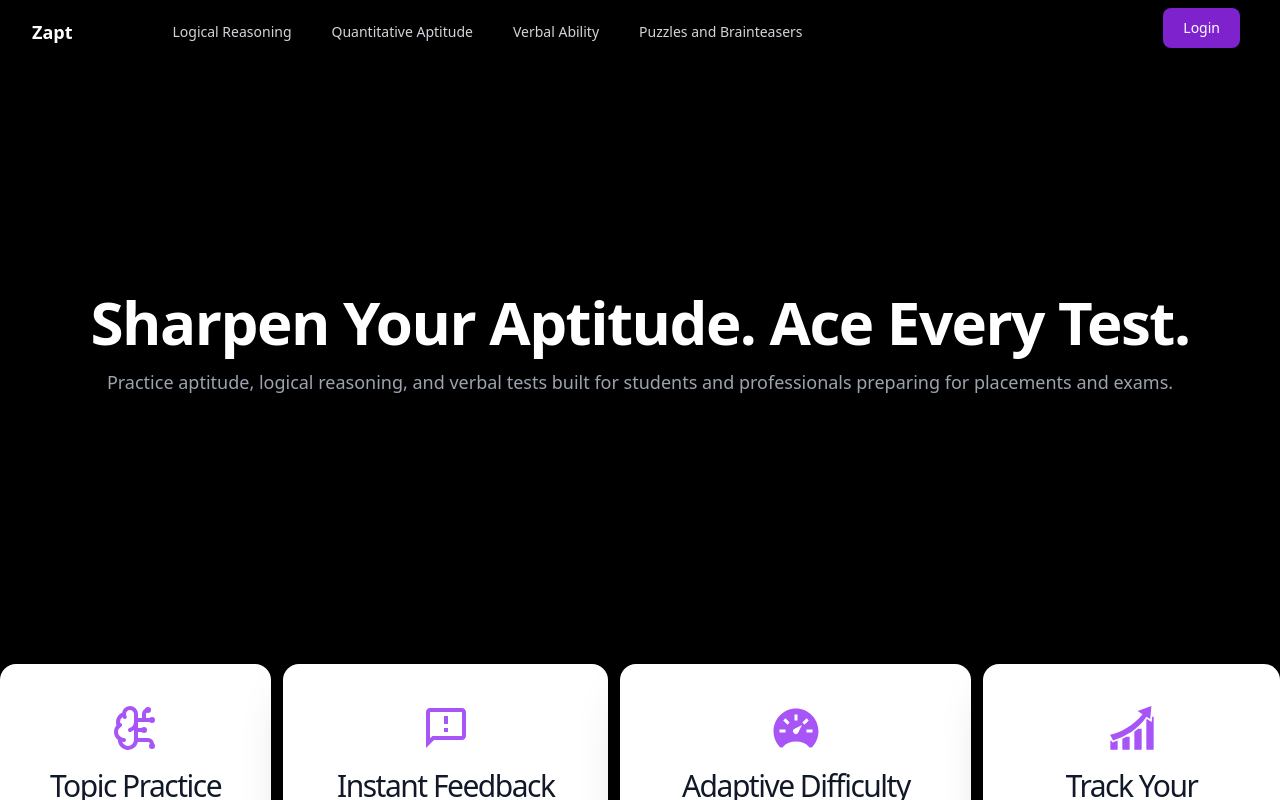
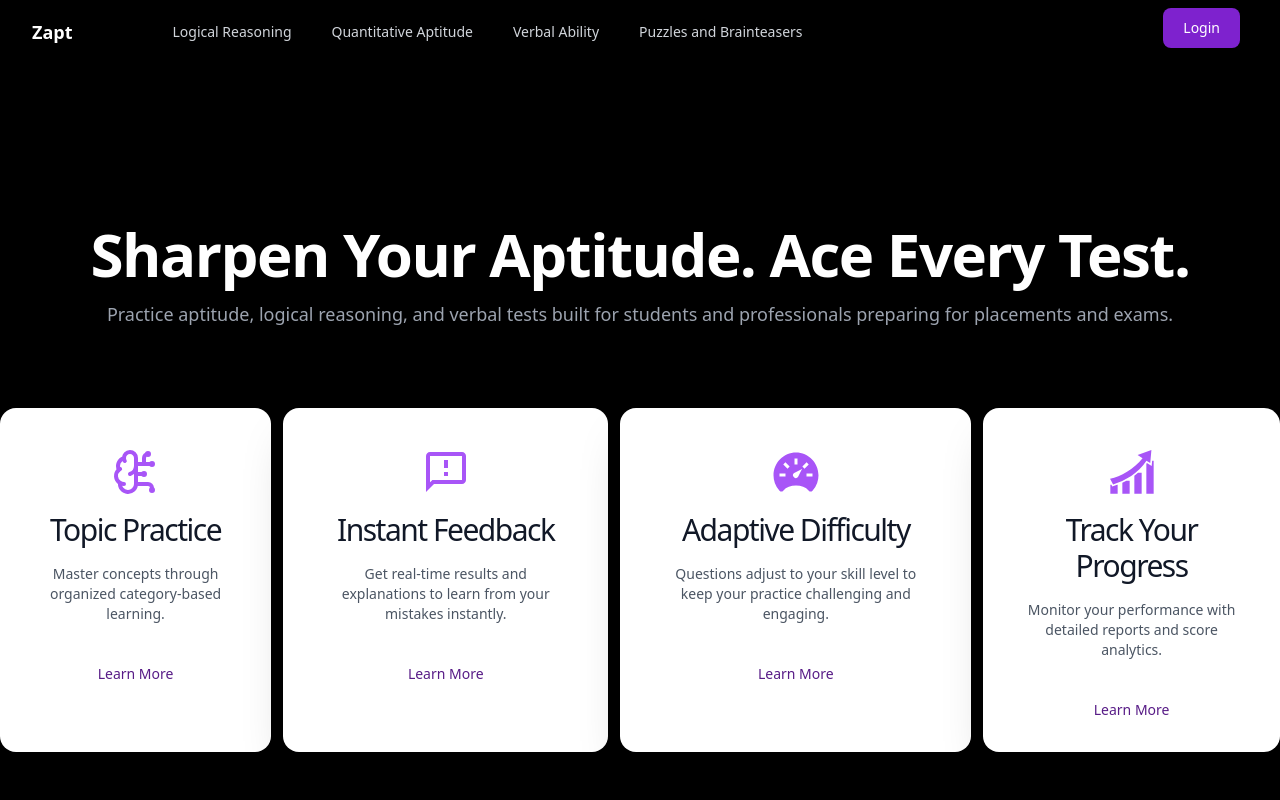
Before and after one commit to Ayush201738982361/zapt, a React (Vite) app in the folder client/: page / in a window 1280 px wide. Shown: the top 800 px of the page. Built offline with nearby package versions, Linux system fonts and the light colour scheme.

Commit message:
Removed view port height and added margin

```diff
--- a/client/src/Components/HeroSection.jsx
+++ b/client/src/Components/HeroSection.jsx
@@ -1,7 +1,7 @@
 function HeroSection() {
   return (
     <>
-      <section className="flex flex-col items-center justify-center h-[80vh] bg-black text-center -mt-10">
+      <section className="flex flex-col items-center justify-center bg-black text-center mt-40 mb-20">
         <h1 className="text-4xl sm:text-6xl font-extrabold text-white tracking-tight">
           Sharpen Your Aptitude. Ace Every Test.
         </h1>
```
